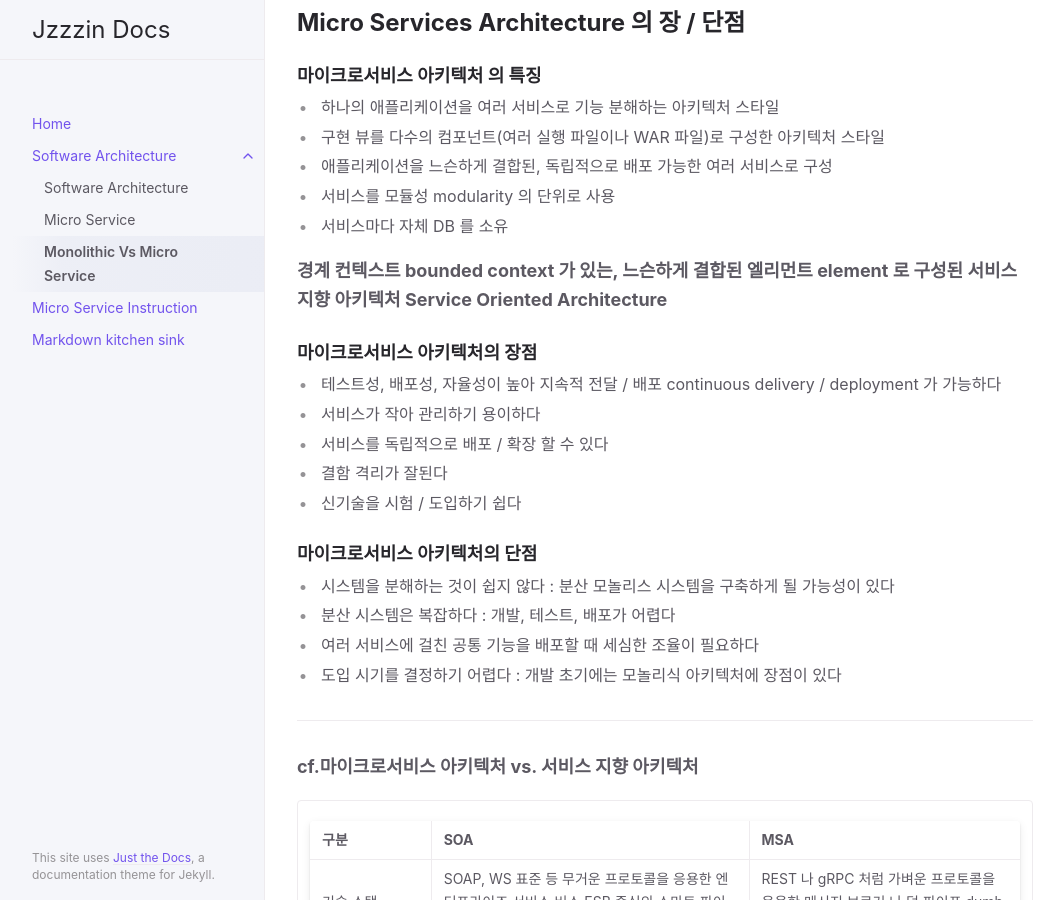
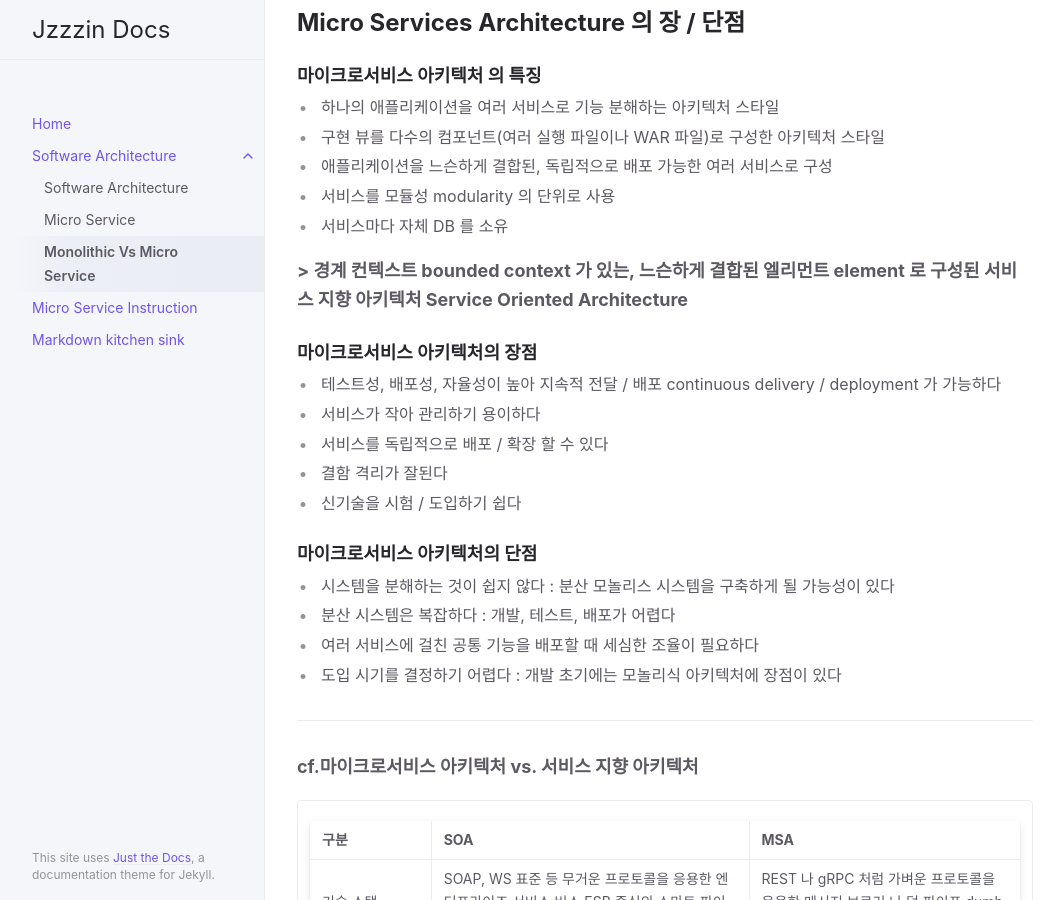
Before and after one commit to Jzzzin/Jzzzin.github.io, a Jekyll site: the page built from docs/software-architecture/monolithic-microservice.md, in a window 1280 px wide and 900 px high, scrolled down 1201 px. Shown: the whole window, without its empty margins (107-1171 px from the left). Built offline with Jekyll 4.4.1, drawn with Linux system fonts in a browser that asks for light colours.

Commit message:
small changed

```diff
--- a/docs/software-architecture/monolithic-microservice.md
+++ b/docs/software-architecture/monolithic-microservice.md
@@ -63,7 +63,7 @@ nav_order: 3
 - 서비스마다 자체 DB 를 소유
 
 
-**경계 컨텍스트 bounded context 가 있는, 느슨하게 결합된 엘리먼트 element 로 구성된 서비스 지향 아키텍처 Service Oriented Architecture**
+**> 경계 컨텍스트 bounded context 가 있는, 느슨하게 결합된 엘리먼트 element 로 구성된 서비스 지향 아키텍처 Service Oriented Architecture**
 {: .no_toc .text-gamma }
 
 
```
